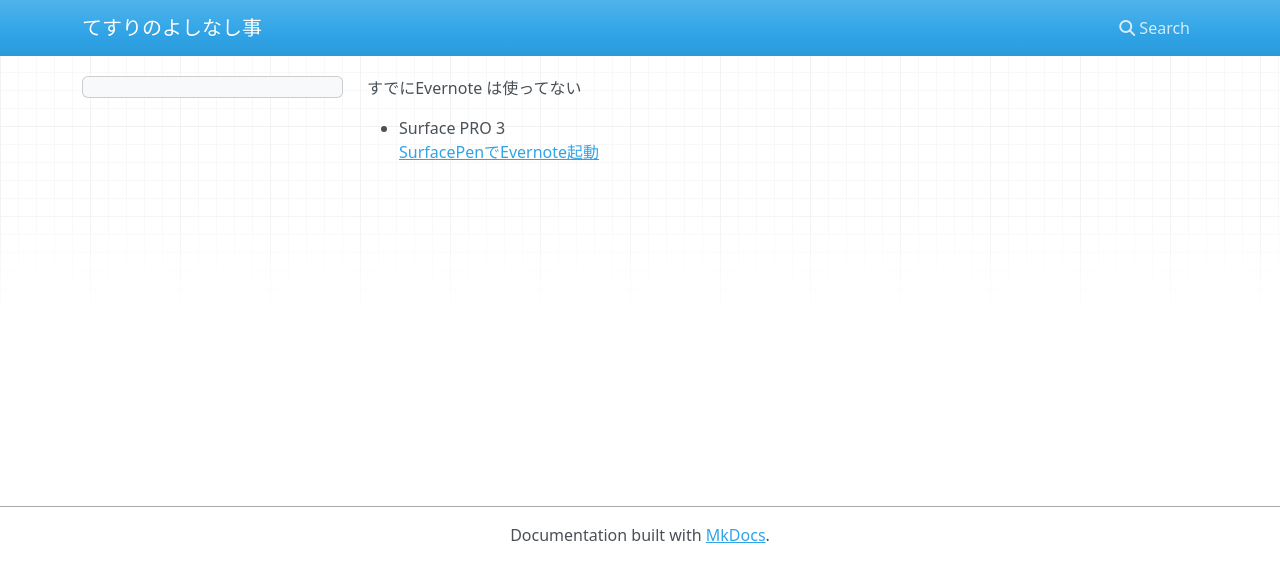
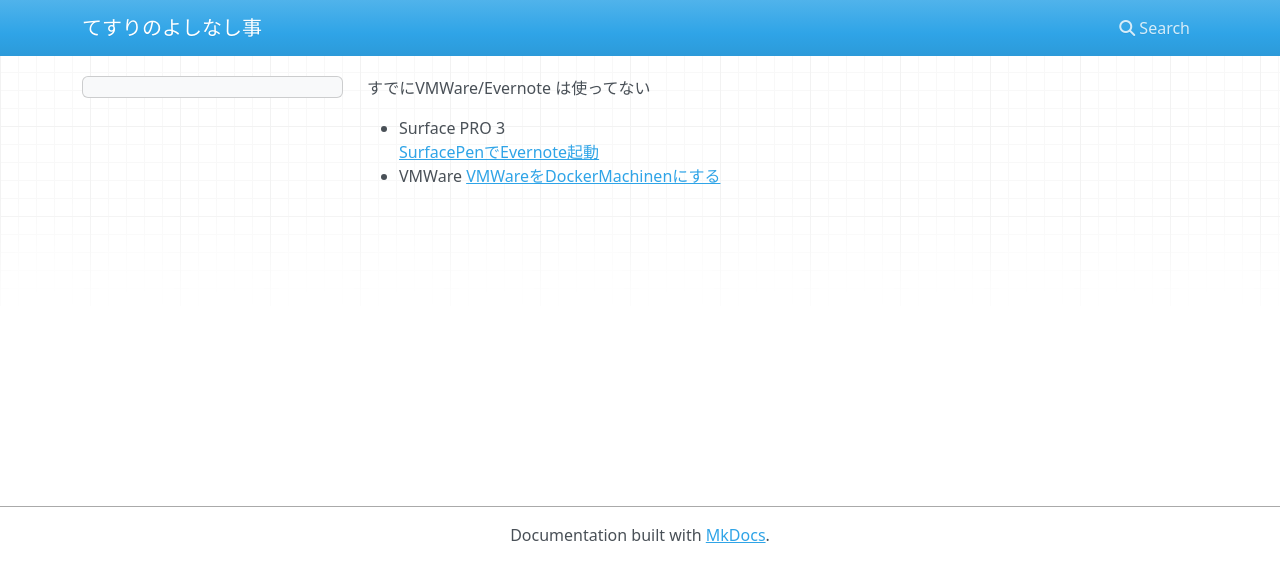
Before and after one commit to tesurijp/tesurijp.github.io, an MkDocs documentation site: the page built from docs/Windows/old/index.md, in a window 1280 px wide. Shown: the top 582 px of the page. Built offline with MkDocs 1.6.1, drawn with Linux system fonts in a browser that asks for light colours; nearby versions of some CDN libraries.

Commit message:
古い情報の移動

```diff
--- a/docs/Windows/old/index.md
+++ b/docs/Windows/old/index.md
@@ -1,4 +1,6 @@
-すでにEvernote は使ってない
+すでにVMWare/Evernote は使ってない
 
 - Surface PRO 3
   [SurfacePenでEvernote起動](SurfacePenでEvernote起動)
+- VMWare
+  [VMWareをDockerMachinenにする](Windows/Docker-VMWare)
```
Also changed, not shown: docs/Android/old/index.md (+1 -0 lines), docs/index.md (+1 -0 lines).
